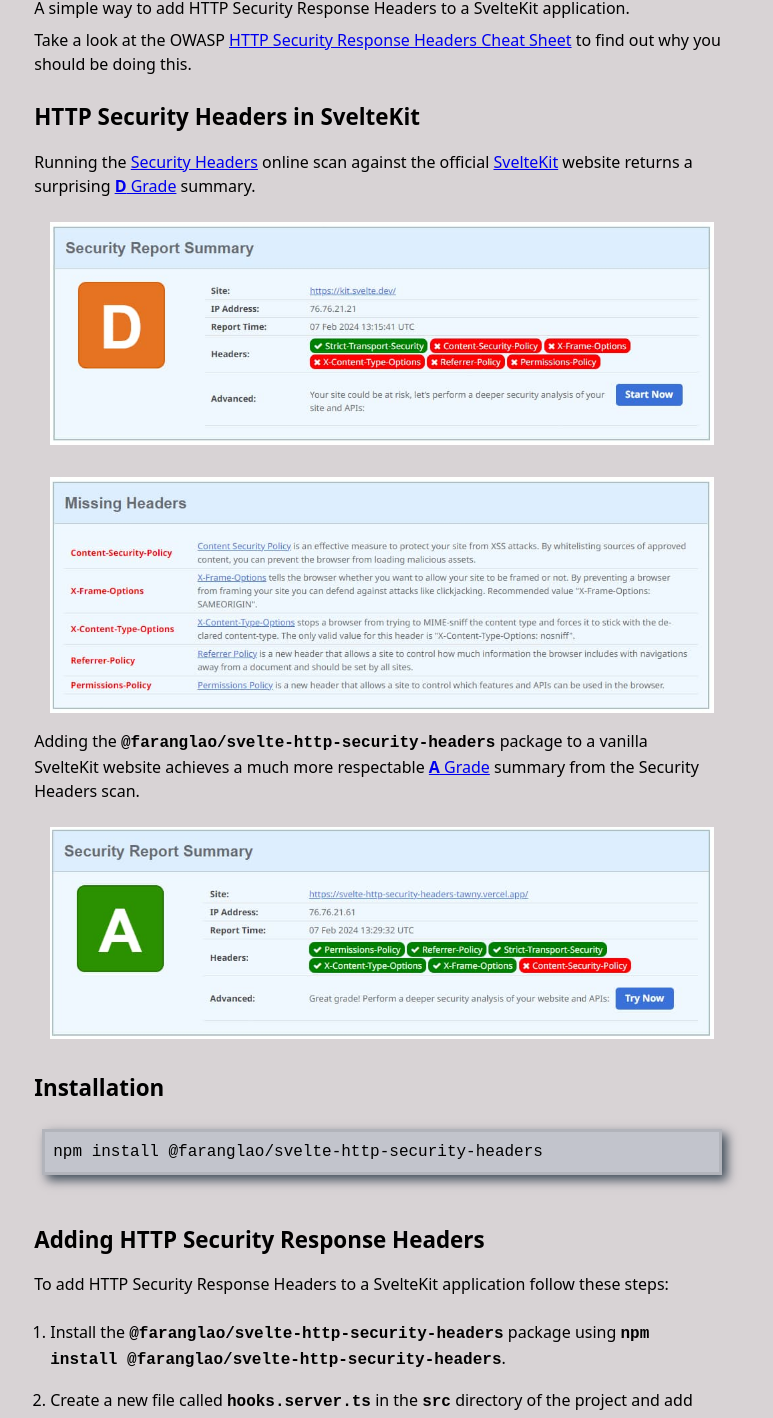
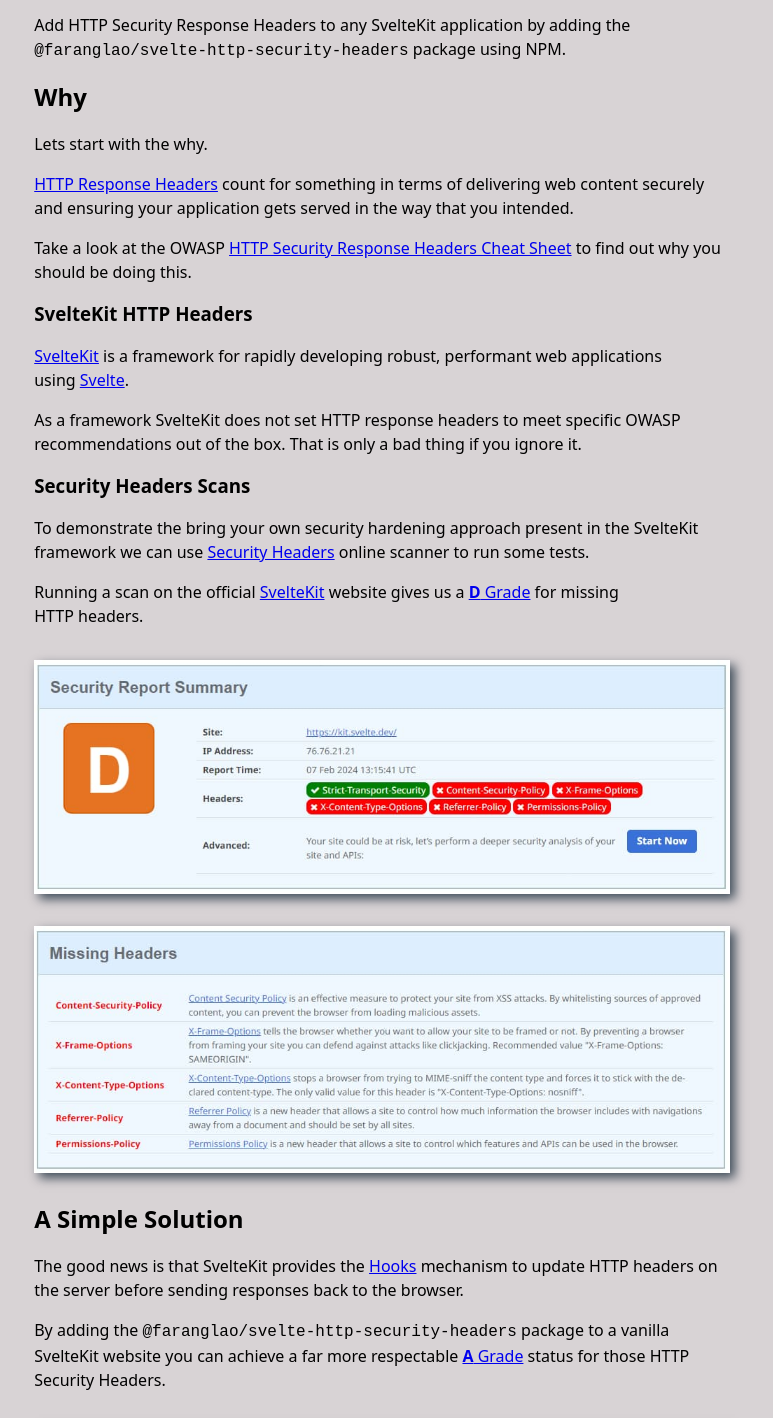
Before and after one commit to kevinobee/sveltekit-security-headers, a SvelteKit app: page / in a window 1280 px wide. Shown: the part 92-1510 px from the top of the page, without its empty margins (258-1031 px from the left). Built offline with nearby package versions, Linux system fonts and the light colour scheme.

Commit message:
update package documentation

```diff
--- /dev/null
+++ b/src/app.css
@@ -0,0 +1,81 @@
+:root {
+	--clr-neutral-100: hsla(330, 11%, 35%, 0.247);
+	--bg-primary: var(--clr-neutral-100);
+
+	--gap-size: 1rem;
+}
+
+body {
+	background-color: var(--bg-primary);
+	font-family:
+		system-ui,
+		-apple-system,
+		BlinkMacSystemFont,
+		'Segoe UI',
+		Roboto,
+		Oxygen,
+		Ubuntu,
+		Cantarell,
+		'Open Sans',
+		'Helvetica Neue',
+		Helvetica,
+		sans-serif;
+	font-size: 1rem;
+	line-height: 150%;
+	-webkit-font-smoothing: antialiased;
+	max-width: 76ch;
+	margin-inline: auto;
+	padding: var(--gap-size);
+}
+
+p,
+h1,
+h2,
+h3 {
+	overflow-wrap: break-word;
+}
+
+h1,
+h2,
+h3 {
+	text-wrap: balance;
+	line-height: 120%;
+}
+
+p {
+	text-wrap: pretty;
+}
+
+img {
+	display: block;
+	margin-block: calc(var(--gap-size) * 2);
+}
+
+img,
+pre {
+	max-width: 100%;
+	box-shadow: 5px 5px 10px rgba(1, 22, 39, 0.7);
+}
+
+ol {
+	padding-inline-start: var(--gap-size);
+}
+
+ol li {
+	padding-block-end: var(--gap-size);
+}
+
+pre {
+	background-color: rgba(119, 136, 153, 0.096);
+	border: solid 3px hsla(0, 0%, 0%, 0.082);
+	overflow: auto;
+	line-height: 140%;
+	padding: calc(var(--gap-size) / 2);
+	margin-block-start: calc(var(--gap-size) / 2);
+	margin-block-end: calc(var(--gap-size) * 2);
+	font-weight: 600;
+}
+
+pre.command-line {
+	background-color: rgba(61, 103, 145, 0.137);
+}
--- a/src/routes/+page.svelte
+++ b/src/routes/+page.svelte
@@ -1,6 +1,32 @@
+<script lang="ts">
+	import '../app.css';
+
+	const title = 'Svelte HTTP Security Headers';
+</script>
+
+<svelte:head>
+	<title>{title}</title>
+</svelte:head>
+
 <h1>Svelte HTTP Security Headers</h1>
 
-<p>A simple way to add HTTP Security Response Headers to a SvelteKit application.</p>
+<p>
+	Add HTTP Security Response Headers to any SvelteKit application by adding the <code
+		>@faranglao/svelte-http-security-headers</code
+	> package using NPM.
+</p>
+
+<h2>Why</h2>
+
+<p>Lets start with the why.</p>
+
+<p>
+	<a href="https://developer.mozilla.org/en-US/docs/Glossary/Response_header"
+		>HTTP Response Headers</a
+	>
+	count for something in terms of delivering web content securely and ensuring your application gets
+	served in the way that you intended.
+</p>
 
 <p>
 	Take a look at the OWASP <a
@@ -9,29 +35,52 @@
 	> to find out why you should be doing this.
 </p>
 
-<h2>HTTP Security Headers in SvelteKit</h2>
+<h3>SvelteKit HTTP Headers</h3>
 
 <p>
-	Running the <a href="https://securityheaders.com/">Security Headers</a> online scan against the
-	official
+	<a href="https://kit.svelte.dev/">SvelteKit</a> is a framework for rapidly developing robust,
+	performant web applications using <a href="https://svelte.dev/">Svelte</a>.
+</p>
+
+<p>
+	As a framework SvelteKit does not set HTTP response headers to meet specific OWASP recommendations
+	out of the box. That is only a bad thing if you ignore it.
+</p>
+
+<h3>Security Headers Scans</h3>
+
+<p>
+	To demonstrate the bring your own security hardening approach present in the SvelteKit framework
+	we can use <a href="https://securityheaders.com/">Security Headers</a> online scanner to run some tests.
+</p>
+
+<p>
+	Running a scan on the official
 	<a href="https://kit.svelte.dev/">SvelteKit</a>
-	website returns a surprising
+	website gives us a
 	<a
 		href="https://securityheaders.com/?q=https%3A%2F%2Fkit.svelte.dev%2F&hide=on&followRedirects=on"
 		><strong>D</strong>&nbsp;Grade</a
-	> summary.
+	> for missing HTTP headers.
 </p>
 
 <img src="kit-svelte-dev.jpg" alt="Security Headers summary for kit.svelte.dev" />
 <img src="kit-svelte-dev-missing-headers.jpg" alt="Missing Headers for kit.svelte.dev" />
 
+<h2>A Simple Solution</h2>
+
 <p>
-	Adding the <code>@faranglao/svelte-http-security-headers</code> package to a vanilla SvelteKit
-	website achieves a much more respectable
+	The good news is that SvelteKit provides the <a href="https://kit.svelte.dev/docs/hooks">Hooks</a>
+	mechanism to update HTTP headers on the server before sending responses back to the browser.
+</p>
+
+<p>
+	By adding the <code>@faranglao/svelte-http-security-headers</code> package to a vanilla SvelteKit
+	website you can achieve a far more respectable
 	<a
 		href="https://securityheaders.com/?q=https%3A%2F%2Fsvelte-http-security-headers-tawny.vercel.app&hide=on&followRedirects=on"
 		><strong>A</strong>&nbsp;Grade</a
-	> summary from the Security Headers scan.
+	> status for those HTTP Security Headers.
 </p>
 
 <img src="a-grade-report.jpg" alt="Grade A Security Report Summary" />
@@ -42,7 +91,7 @@
 npm install @faranglao/svelte-http-security-headers
 </pre>
 
-<h2>Adding HTTP Security Response Headers</h2>
+<h2>Getting Started</h2>
 
 <p>To add HTTP Security Response Headers to a SvelteKit application follow these steps:</p>
 
@@ -53,19 +102,19 @@
 	</li>
 	<li>
 		Create a new file called <code>hooks.server.ts</code> in the <code>src</code> directory of the project
-		and add the following code:
+		and add the following code.
 	</li>
 </ol>
 
-<pre class="code">
-import &#123;HttpResponseHeaders&#125; from '$lib/response.headers.js';
+<pre><code
+		>import &#123;HttpResponseHeaders&#125; from '$lib/response.headers.js';
 import type &#123;SecurityHeader&#125; from '$lib/types.js';
 import type &#123;Handle&#125; from '@sveltejs/kit';
 
 HttpResponseHeaders.useOwaspRecommended();
 
-export const handle: Handle = HttpResponseHeaders.applySecurityHeaderHook;
-</pre>
+export const handle: Handle = HttpResponseHeaders.applySecurityHeaderHook;</code
+	></pre>
 
 <p>
 	Then run the web application using <code>npm run dev</code> or
@@ -86,123 +135,9 @@
 <h2>Source Code</h2>
 
 <p>
-	The source code for the <code>@faranglao/svelte-http-security-headers</code> page is maintained in
-	the
+	The source code for <code>@faranglao/svelte-http-security-headers</code> package is maintained
+	here in the
 	<a href="https://github.com/faranglao/svelte-http-security-headers"
 		>svelte-http-security-headers</a
 	> repository on GitHub.
 </p>
-
-<style>
-	*,
-	*::before,
-	*::after {
-		box-sizing: border-box;
-	}
-
-	* {
-		margin: 0;
-	}
-
-	p,
-	h1,
-	h2 {
-		overflow-wrap: break-word;
-	}
-
-	img {
-		display: block;
-		max-width: 100%;
-	}
-
-	/* Page CSS */
-
-	:global(body) {
-		background-color: hsla(330, 11%, 35%, 0.247);
-		font-family:
-			system-ui,
-			-apple-system,
-			BlinkMacSystemFont,
-			'Segoe UI',
-			Roboto,
-			Oxygen,
-			Ubuntu,
-			Cantarell,
-			'Open Sans',
-			'Helvetica Neue',
-			sans-serif,
-			Helvetica,
-			sans-serif;
-		font-size: 1rem;
-		line-height: 1.5;
-		-webkit-font-smoothing: antialiased;
-		max-width: 76ch;
-		margin-inline: auto;
-	}
-
-	h1 {
-		font-size: 2rem;
-	}
-
-	h2 {
-		font-size: 1.4rem;
-	}
-
-	h1,
-	h2 {
-		text-wrap: balance;
-		padding-block: 1rem;
-	}
-
-	p {
-		text-wrap: pretty;
-		padding-block-end: 0.5rem;
-	}
-
-	ol {
-		padding-block: 1rem;
-		padding-inline: 1rem;
-	}
-
-	ol li {
-		padding-block-end: 1rem;
-	}
-
-	ol li:last-child {
-		padding-block-end: 0;
-	}
-
-	pre.code,
-	pre.command-line {
-		display: block;
-		background-color: rgba(119, 136, 153, 0.096);
-
-		margin-inline: 0.5rem;
-		margin-block-start: 0.5em;
-		margin-block-end: 2em;
-		padding: 0.5rem;
-		border: solid 3px hsla(0, 0%, 0%, 0.082);
-		box-shadow: 5px 5px 10px rgba(1, 22, 39, 0.7);
-		text-wrap: pretty;
-	}
-
-	pre.command-line {
-		background-color: rgba(61, 103, 145, 0.137);
-	}
-
-	pre.code {
-		text-wrap: pretty;
-		overflow: auto;
-		margin-block-end: 2em;
-		line-height: 1.4rem;
-	}
-
-	code {
-		font-weight: 600;
-	}
-
-	img {
-		padding: 1rem;
-		min-width: 100px;
-	}
-</style>
```
Also changed, not shown: 1 other file (tests, documents, lock files or other folders).
